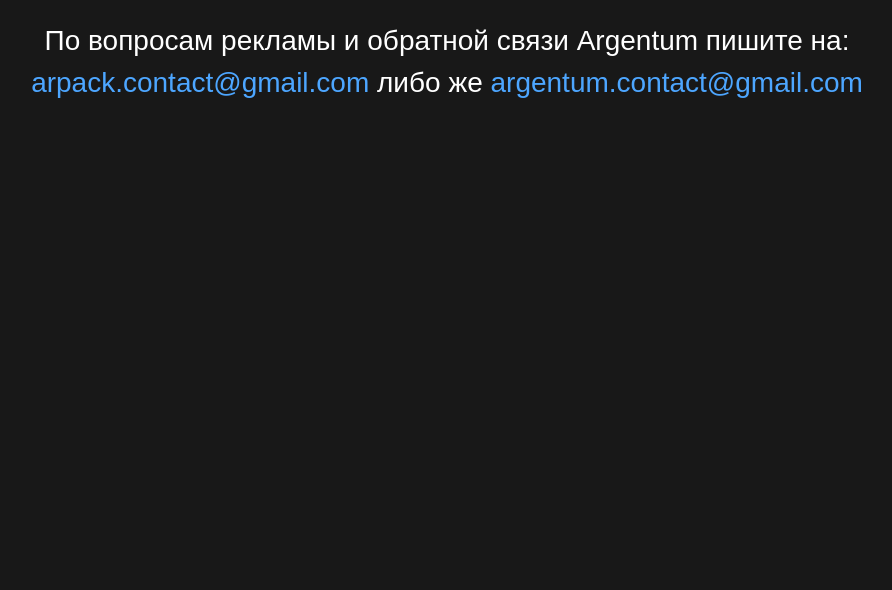
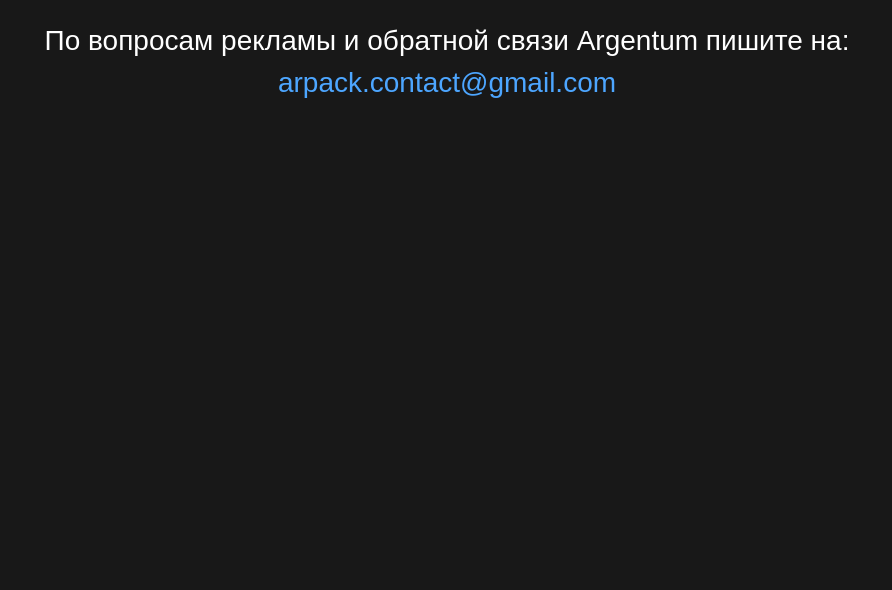
Before and after one commit to ar-pack/arpack, a plain HTML site: page contact.html in a window 1280 px wide. Shown: the part 210-800 px from the top of the page, without its empty margins (193-1085 px from the left). Drawn offline with Linux system fonts and the light colour scheme.

Commit message:
Update contact.html

```diff
--- a/contact.html
+++ b/contact.html
@@ -36,6 +36,6 @@
 <body>
     <h1>Контакты</h1>
     <p>По вопросам рекламы и обратной связи Argentum пишите на:</p>
-    <p><a href="mailto:arpack.contact@gmail.com">arpack.contact@gmail.com</a> либо же <a href="mailto:argentum.contact@gmail.com">argentum.contact@gmail.com</a></p>
+    <p><a href="mailto:arpack.contact@gmail.com">arpack.contact@gmail.com</a></p>
 </body>
 </html>
```
